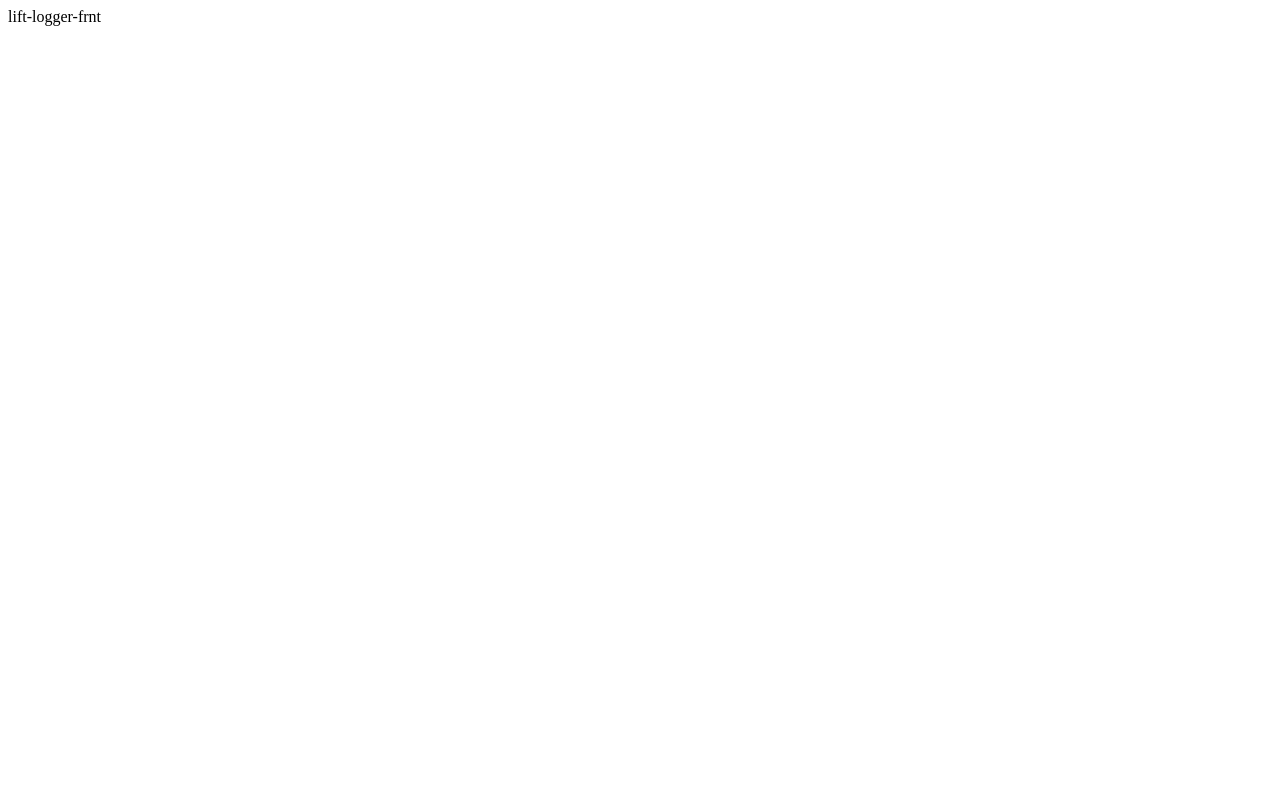
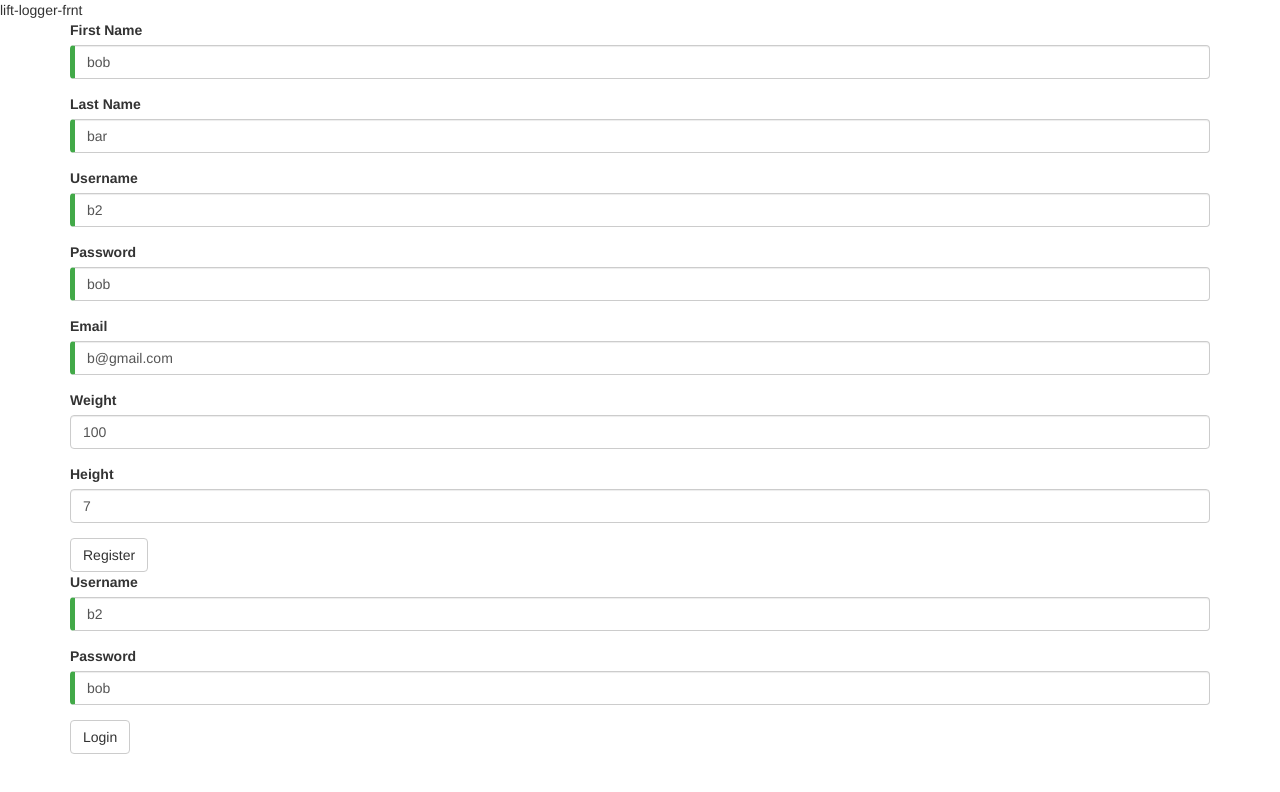
Before and after one commit to pitoniak32/lift-logger-frnt, an Angular app: page / in a window 1280 px wide. Shown: the top 792 px of the page. Built offline with nearby package versions, Linux system fonts and the light colour scheme; no server answers.

Commit message:
feat: adding register and login forms

```diff
--- a/src/app/app.component.html
+++ b/src/app/app.component.html
@@ -1,2 +1,3 @@
 <div>{{title}}</div>
-<app-user></app-user>
+<register-form></register-form>
+<login-form></login-form>
--- /dev/null
+++ b/src/app/login/login.component.html
@@ -0,0 +1,24 @@
+<div class="container">
+  <div [hidden]="submitted">
+    <form #userLoginForm="ngForm" (ngSubmit)="onSubmit()">
+      <div class="form-group">
+        <label for="username">Username</label>
+        <input type="text" class="form-control" id="username" required [(ngModel)]="userModel.username" name="username" #username="ngModel">
+        <div [hidden]="username.valid || username.pristine" class="alert alert-danger" style="padding: 5px;">
+            username is required
+        </div>
+      </div>
+      <div class="form-group">
+        <label for="password">Password</label>
+        <input type="text" class="form-control" id="password" required [(ngModel)]="userModel.password" name="password" #password="ngModel">
+        <div [hidden]="password.valid || password.pristine" class="alert alert-danger" style="padding: 5px;">
+          password is required
+        </div>
+      </div>
+      <button type="submit" class="btn btn-default" [disabled]="!userLoginForm.form.valid">Login</button>
+    </form>
+  </div>
+  <div [hidden]="!submitted">
+    <h2>You have been logged in!</h2>
+  </div>
+</div>
--- /dev/null
+++ b/src/app/login/login.component.ts
@@ -0,0 +1,24 @@
+import { Component, OnInit } from '@angular/core';
+import { User } from '../user';
+
+@Component({
+  selector: 'login-form',
+  templateUrl: './login.component.html',
+  styleUrls: ['./login.component.css']
+})
+export class LoginComponent implements OnInit {
+  userModel: User = new User('bob', 'bar', 'b2', 'bob', 'b@gmail.com', 100, 7)
+
+  constructor() { }
+
+  ngOnInit(): void {
+  }
+
+  submitted = false;
+
+  onSubmit() { this.submitted = true; }
+
+  login() {
+    this.userModel = new User('', '', '', '', '', 0, 0)
+  }
+}
--- /dev/null
+++ b/src/app/register/register.component.html
@@ -0,0 +1,59 @@
+<div class="container">
+  <div [hidden]="submitted">
+    <form #userLoginForm="ngForm" (ngSubmit)="onSubmit()">
+      <div class="form-group">
+        <label for="firstName">First Name</label>
+        <input type="text" class="form-control" id="firstName" required [(ngModel)]="userModel.firstName" name="firstName" #firstName="ngModel">
+        <div [hidden]="firstName.valid || firstName.pristine" class="alert alert-danger" style="padding: 5px;">
+            first name is required
+        </div>
+      </div>
+      <div class="form-group">
+        <label for="lastName">Last Name</label>
+        <input type="text" class="form-control" id="lastName" required [(ngModel)]="userModel.lastName" name="lastName" #lastName="ngModel">
+        <div [hidden]="lastName.valid || lastName.pristine" class="alert alert-danger" style="padding: 5px;">
+            last name is required
+        </div>
+      </div>
+      <div class="form-group">
+        <label for="username">Username</label>
+        <input type="text" class="form-control" id="username" required [(ngModel)]="userModel.username" name="username" #username="ngModel">
+        <div [hidden]="username.valid || username.pristine" class="alert alert-danger" style="padding: 5px;">
+            username is required
+        </div>
+      </div>
+      <div class="form-group">
+        <label for="password">Password</label>
+        <input type="text" class="form-control" id="password" required [(ngModel)]="userModel.password" name="password" #password="ngModel">
+        <div [hidden]="password.valid || password.pristine" class="alert alert-danger" style="padding: 5px;">
+          password is required
+        </div>
+      </div>
+      <div class="form-group">
+        <label for="email">Email</label>
+        <input type="text" class="form-control" id="email" required [(ngModel)]="userModel.email" name="email" #email="ngModel">
+        <div [hidden]="email.valid || email.pristine" class="alert alert-danger" style="padding: 5px;">
+          email is required
+        </div>
+      </div>
+      <div class="form-group">
+        <label for="weight">Weight</label>
+        <input type="text" class="form-control" id="weight" [(ngModel)]="userModel.weight" name="weight" #weight="ngModel">
+        <div [hidden]="weight.valid || weight.pristine" class="alert alert-danger" style="padding: 5px;">
+          update this message
+        </div>
+      </div>
+      <div class="form-group">
+        <label for="height">Height</label>
+        <input type="text" class="form-control" id="Height" [(ngModel)]="userModel.height" name="height" #height="ngModel">
+        <div [hidden]="height.valid || height.pristine" class="alert alert-danger" style="padding: 5px;">
+          update this message
+        </div>
+      </div>
+      <button type="submit" class="btn btn-default" [disabled]="!userLoginForm.form.valid">Register</button>
+    </form>
+  </div>
+  <div [hidden]="!submitted">
+    <h2>You have been registered!</h2>
+  </div>
+</div>
--- /dev/null
+++ b/src/app/register/register.component.ts
@@ -0,0 +1,29 @@
+import { Component, OnInit } from '@angular/core';
+import { User } from '../user';
+
+@Component({
+  selector: 'register-form',
+  templateUrl: './register.component.html',
+  styleUrls: ['./register.component.css']
+})
+export class RegisterComponent implements OnInit {
+
+  usernames = ['test1', 'test2', 'test3']
+
+  userModel: User = new User('bob', 'bar', 'b2', 'bob', 'b@gmail.com', 100, 7)
+
+  constructor() { }
+
+
+  ngOnInit(): void {
+  }
+
+  submitted = false;
+
+  onSubmit() { this.submitted = true; }
+
+  newUser() {
+    this.userModel = new User('', '', '', '', '', 0, 0)
+  }
+
+}
--- /dev/null
+++ b/src/app/user.ts
@@ -0,0 +1,28 @@
+
+export class User {
+  firstName: string
+  lastName: string
+  username: string
+  password: string
+  email: string
+  weight: number
+  height: number
+
+  constructor(
+    firstName: string,
+    lastName: string,
+    username: string,
+    password: string,
+    email: string,
+    weight: number,
+    height: number,
+  ) {
+    this.firstName = firstName
+    this.lastName = lastName
+    this.username = username
+    this.password = password
+    this.weight = weight
+    this.height = height
+    this.email = email
+  }
+}
--- /dev/null
+++ b/src/assets/forms.css
@@ -0,0 +1,7 @@
+.ng-valid[required], .ng-valid.required  {
+  border-left: 5px solid #42A948; /* green */
+}
+
+.ng-invalid:not(form)  {
+  border-left: 5px solid #a94442; /* red */
+}
--- a/src/index.html
+++ b/src/index.html
@@ -6,6 +6,7 @@
   <base href="/">
   <meta name="viewport" content="width=device-width, initial-scale=1">
   <link rel="icon" type="image/x-icon" href="favicon.ico">
+  <link rel="stylesheet" href="assets/forms.css">
 </head>
 <body>
   <app-root></app-root>
--- a/src/styles.css
+++ b/src/styles.css
@@ -1 +1,2 @@
 /* You can add global styles to this file, and also import other style files */
+@import url('https://unpkg.com/bootstrap@3.3.7/dist/css/bootstrap.min.css');
```
Also changed, not shown: src/app/app.module.ts (+13 -7 lines), src/app/login/login.component.css (added), src/app/register/register.component.css (added), 2 other files (tests, documents, lock files or other folders).
